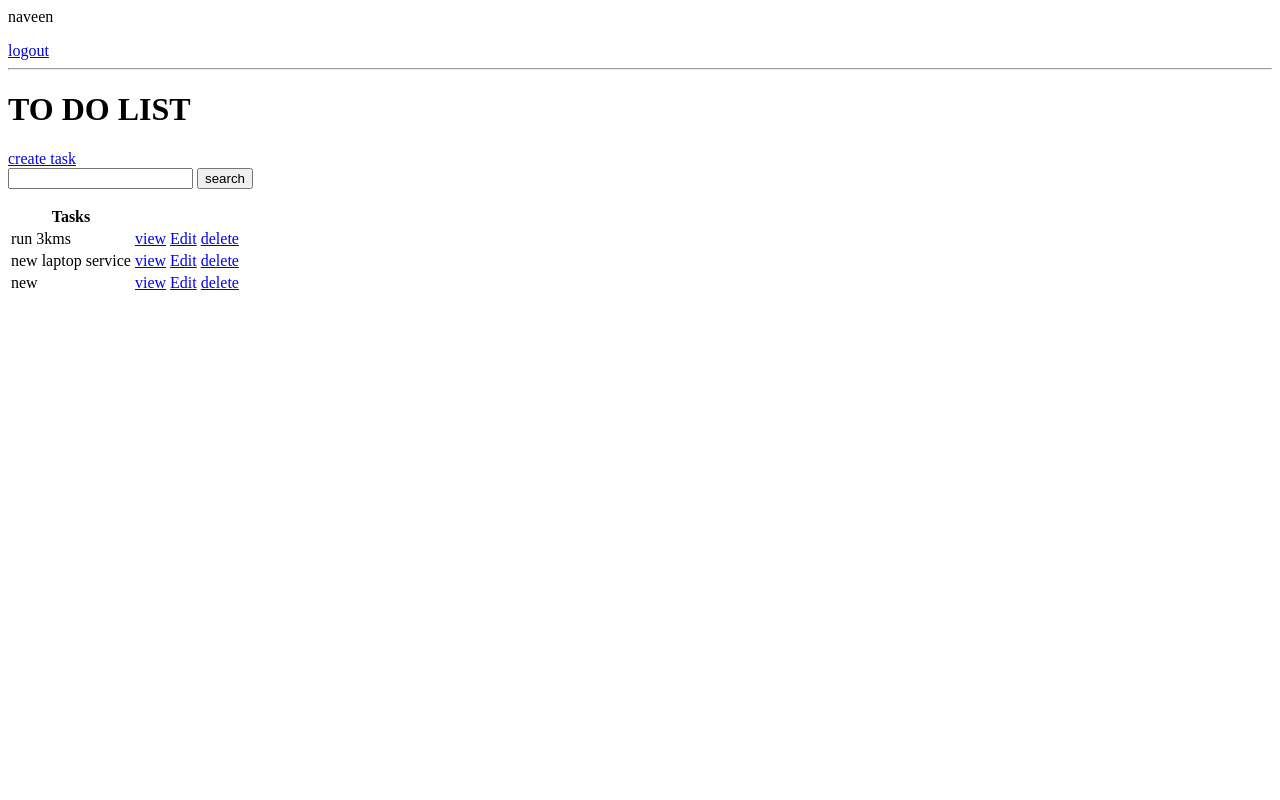
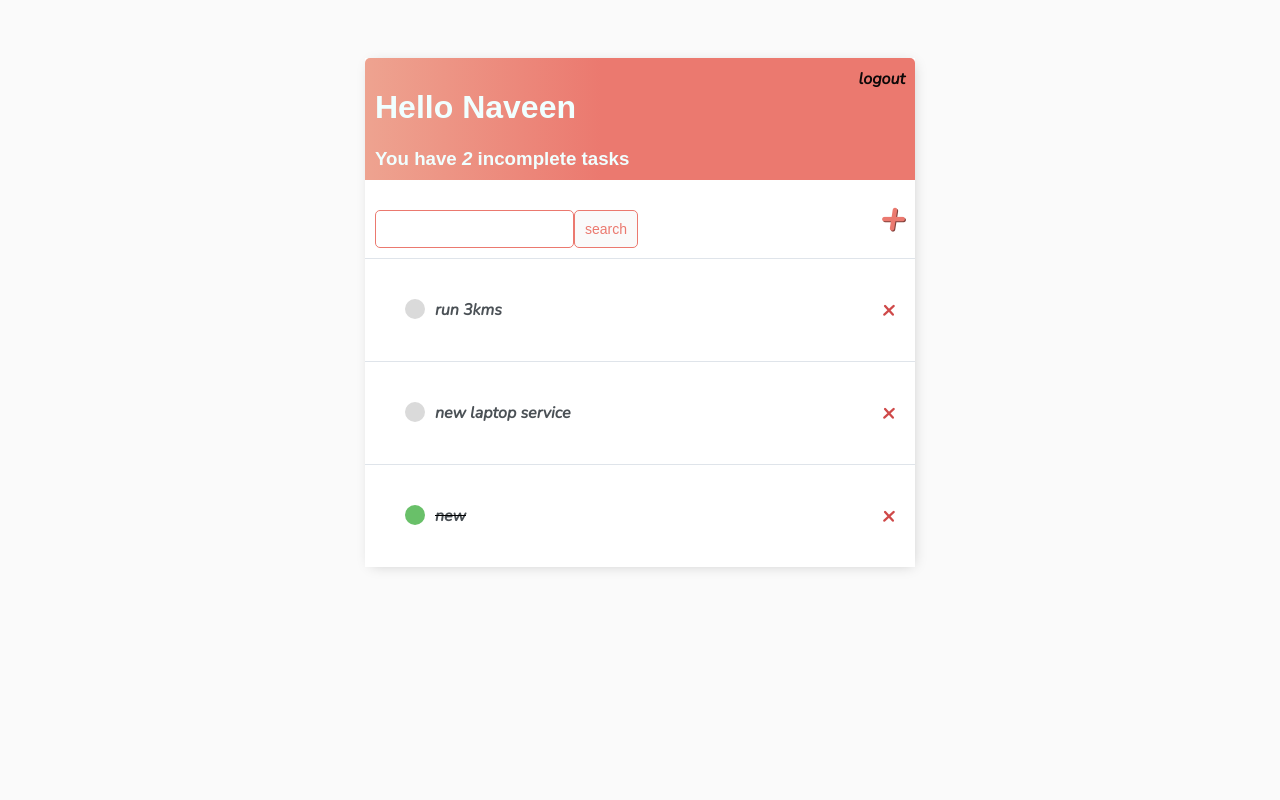
Before and after one commit to LeoNaveen10/todolist, a Django app: page / in a window 1280 px wide. Run offline with Django 4.2, Linux system fonts and the light colour scheme; a user stored in the database is signed in; data comes from the database, SQL or seed files in the repository; both versions use the stored data as it was after the commit.

Commit message:
fiished the project

```diff
--- /dev/null
+++ b/base/templates/base/main.html
@@ -0,0 +1,130 @@
+<!DOCTYPE html>
+<html lang="en">
+<head>
+    <meta charset="UTF-8">
+    <meta http-equiv="X-UA-Compatible" content="IE=edge">
+    <meta name="viewport" content="width=device-width, initial-scale=1.0">
+    <link rel="preconnect" href="https://fonts.gstatic.com" crossorigin>
+<link href="https://fonts.googleapis.com/css2?family=Nunito:ital,wght@1,200&display=swap" rel="stylesheet">
+    <title>To Do Items</title>
+    <style>
+        body{
+            background-color: #FAFAFA;
+            font-family: 'Nunito', sans-serif;
+            padding-top: 50px;
+        }
+        h1,h2,h3,h4,h5,h6{
+            font-family: 'Raleway', sans-serif;
+        }
+        a,p{
+            color: rgb(13, 9, 9)
+        }
+        a{
+            font-weight: 600;
+        }
+        .container{
+            max-width: 550px;
+            margin:auto;
+            background-color: #FFF;
+            -webkit-box-shadow : 2px 2px 13px -4px rgba(0,0,0,0.21);
+            box-shadow: 2px 2px 13px -4px rgba(0,0,0,0.21);
+        }
+        input{
+            outline: none;
+            border: none;
+        }
+        .header-bar{
+            display: flex;
+            justify-content: space-between;
+            color: azure;
+            padding: 10px;
+            border-radius: 5px 5px 0 0;
+            background: linear-gradient(90deg,#EEA390 0%,#EB796F 43%,#EB796F 100%);
+        }
+        .header-bar a{
+            color: rbg(247,247,247);
+            text-decoration: none;
+        }
+        .task-wrapper{
+            display: flex;
+            align-items: center;
+            justify-content: space-between;
+            padding: 20px;
+            background-color: #fff;
+            border-top: 1px solid #dfe4ea;
+            overflow: hidden;
+        }
+        .task-title{
+            display: flex;
+            padding: 20px;
+        }
+        .task-title a{
+            text-decoration: none;
+            color: #4b5156;
+            margin-left: 10px;
+        }
+        .task-complete-icon{
+            height:20px;
+            width:20px;
+            background-color: rgb(105, 192  ,105);
+            border-radius: 50%;
+        }
+        .task-incomplete-icon{
+            height: 20px;
+            width: 20px;
+            background-color: rgb(218, 218, 218);
+            border-radius:50%;
+        }
+        .delete-link{
+            text-decoration: none;
+            font-weight: 900;
+            color: #cf4949;
+            font-size: 22px;
+            line-height: 0;
+            padding: 20px 0px;
+        }
+        #search-add-wrapper{
+           display: flex;
+           justify-content: space-between;
+           align-items: center;
+           padding: 10px;
+        }
+        #add-link{
+            color: #EB796F;
+            text-decoration: none;
+            font-size: 42px;
+            text-shadow: 1px 1px #81413b;
+        }
+        input[type=text],
+        input[type=password],
+        textarea {
+            border : 1px solid #EB796F;
+            border-radius: 5px;
+            padding: 10px;
+            width : 90%;
+        }
+        label {
+            padding-top: 10px !important;
+            display: block;
+        }
+        .button {
+            border: 1px solid #EB796F;
+            background-color: #FAFAFA;
+            color: #EB796F;
+            padding: 10px;
+            font-size: 14px;
+            border-radius : 5px;
+            cursor : pointer;
+            text-decoration: none;
+        }
+    </style>
+</head>
+<body>
+    <div class="container">
+        {% block content %}
+
+        {% endblock content %}
+
+    </div>
+</body>
+</html>
--- a/base/templates/base/psg.html
+++ b/base/templates/base/psg.html
@@ -1 +1,7 @@
+{% extends 'base/main.html' %}
+
+{% block content %}
+
 <h1> Task testing {{object}}</h1>
+
+{% endblock content %}
--- a/base/templates/base/task_list.html
+++ b/base/templates/base/task_list.html
@@ -1,36 +1,45 @@
+{% extends 'base/main.html' %}
+
+{% block content %}
+<div class="header-bar">
+    <div>
+        <!-- title will make it captial -->
+        <h1>Hello {{request.user|title}}</h1>
+        <h3 style="margin: 0;">You have <i> {{count}}</i> incomplete task{{ count|pluralize:'s' }}</h3>
+    </div>
+
 {% if request.user.is_authenticated %}
-    <p> {{ request.user}}</p>
     <a href="{% url 'logout'%}"> logout</a>
 {% else %}
     <a href="{% url 'login' %}"> login</a>
 
 {% endif%}
-    <hr>
-<h1>
-    TO DO LIST
-</h1>
-<a href=" {% url 'create-task' %} ">create task</a>
+</div>
+<div id="search-add-wrapper">
+    <form method="get" style="margin-top:20px;display:flex">
+        <input type="text" name="search-area" value="{{search_input}}">
+        <input class="button" type="submit" value="search">
+    </form>
+    <a id="add-link" href="{% url 'create-task' %}">&#x2b;</a>
+</div>
+<div class="task-item-wrapper">
+{% for task in tasks %}
+ <div class="task-wrapper">
+    {% if task.complete %}
+    <div class="task-title">
+        <div class="task-complete-icon"></div>
+        <i><s><a href="{% url 'update-task' task.id %}">{{task}}</a></s></i>
+    </div>
+    <a class="delete-link" href="{% url 'delete-task' task.id%}">&#215</a>
+    {% else %}
+    <div class="task-title">
+        <div class="task-incomplete-icon"></div>
+        <a href="{% url 'update-task' task.id %}">{{task}}</a>
+    </div>
+    <a class="delete-link" href="{% url 'delete-task' task.id%}">&#215</a>
+    {% endif %}
+</div>
+{% endfor %}
+</div>
 
-<form method="get" >
-    <input type="text" name="search-area" value="{{search_input}}">
-    <input type="submit" value="search">
-</form>
-
-<table>
-    <tr>
-        <th>
-            Tasks
-        </th>
-    </tr>
-    {% for task in tasks %}
-    <tr>
-        <td> {{task.title}}</td>
-        <td> <a href="{% url 'task' task.id %}"> view</a>   </td>
-        <td> <a href="{% url 'update-task' task.id %}"> Edit</a>   </td>
-        <td> <a href="{% url 'delete-task' task.id %}"> delete</a>   </td>
-
-    </tr>
-    {% empty %}
-     <h3> no items in list bro</h3>
-    {%endfor%}
-</table>
+{% endblock content %}
```
Also changed, not shown: base/templates/base/login.html (+9 -1 lines), base/templates/base/register.html (+16 -3 lines), base/templates/base/task_confirm_delete.html (+11 -4 lines), base/templates/base/task_form.html (+12 -3 lines), db.sqlite3.
